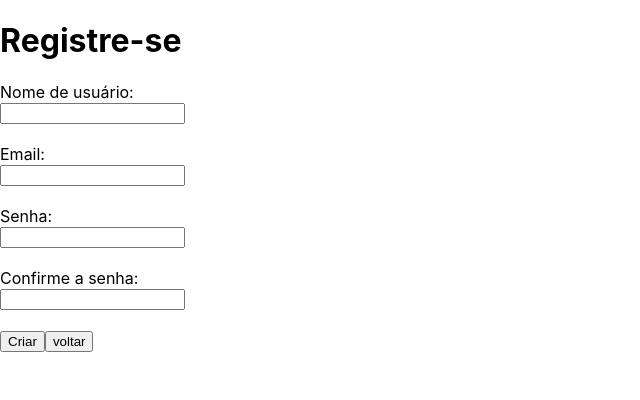
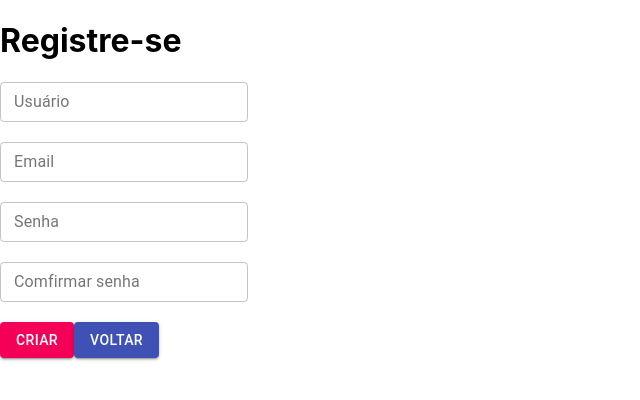
Before and after one commit to richardmarllon/habitsmanagement, a React (Create React App) app: page / in a window 1280 px wide. Shown: the top 400 px of the page, without its empty margins (0-640 px from the left). Built offline with nearby package versions, Linux system fonts and the light colour scheme.

Commit message:
REGISTER: corrected form and addition of materia-UI

```diff
--- a/src/components/Register/index.jsx
+++ b/src/components/Register/index.jsx
@@ -1,7 +1,8 @@
 import * as yup from "yup";
 import { useForm } from "react-hook-form";
 import { yupResolver } from "@hookform/resolvers/yup";
-import axios from "axios";
+import { habitsAPI } from "../../services/api";
+import { TextField, Button } from "@material-ui/core";
 
 const Register = () => {
 	const schema = yup.object().shape({
@@ -15,12 +16,8 @@ const Register = () => {
 			),
 		password: yup
 			.string()
-			.min(8, "Minimo 8 caracteres")
 			.required("Campo Obrigatório")
-			.matches(
-				/^((?=.*[!@#$%^&*()\-_=+{};:,<.>]){1}).*$/,
-				"Requer no minimo 1 caractere especial"
-			),
+			.min(6, "Minimo 6 caracteres"),
 		confirmPassword: yup
 			.string()
 			.required("Campo Obrigatório")
@@ -31,45 +28,66 @@ const Register = () => {
 		resolver: yupResolver(schema),
 	});
 
-	const handleForm = (data) => {
+	const handleForm = async (data) => {
 		delete data.confirmPassword;
-		console.log(data);
-		axios
-			.post("https://kabit-api.herokuapp.com/users/", data)
-			.then((resp) => console.log(resp));
+		const resp = await habitsAPI.post(`/users/`, data);
+		console.log(resp);
 	};
 
 	return (
 		<>
 			<form onSubmit={handleSubmit(handleForm)}>
 				<h1>Registre-se</h1>
-				<label for="username">Nome de usuário:</label>
-				<br />
-				<input name="username" ref={register} required></input>
+				<TextField
+					variant="outlined"
+					label="Usuário"
+					size="small"
+					name="username"
+					inputRef={register}
+					error={!!errors.username}
+					helperText={errors.username?.message}
+				/>
 				<br />
 				<br />
-				<label for="email">Email:</label>
-				<br />
-				<input name="email" ref={register} required></input>
+				<TextField
+					variant="outlined"
+					label="Email"
+					size="small"
+					name="email"
+					inputRef={register}
+					error={!!errors.email}
+					helperText={errors.email?.message}
+				/>
 				<br />
 				<br />
-				<label for="password">Senha:</label>
-				<br />
-				<input type="password" name="password" ref={register} required></input>
+				<TextField
+					variant="outlined"
+					label="Senha"
+					size="small"
+					name="password"
+					inputRef={register}
+					error={!!errors.password}
+					helperText={errors.password?.message}
+				/>
 				<br />
 				<br />
-				<label for="confirmPassword">Confirme a senha:</label>
-				<br />
-				<input
-					type="password"
+				<TextField
+					variant="outlined"
+					label="Comfirmar senha"
+					size="small"
 					name="confirmPassword"
-					ref={register}
-					required
-				></input>
+					inputRef={register}
+					error={!!errors.confirmPassword}
+					helperText={errors.confirmPassword?.message}
+				/>
 				<br />
 				<br />
-				<button type="submit">Criar</button>
-				<button>voltar</button>
+				<Button type="submit" variant="contained" color="secondary">
+					Criar
+				</Button>
+				<Button variant="contained" color="primary">
+					Voltar
+				</Button>
 			</form>
 		</>
 	);
```
Also changed, not shown: src/components/Register/style.css (deleted), src/components/Register/style.js (added).
